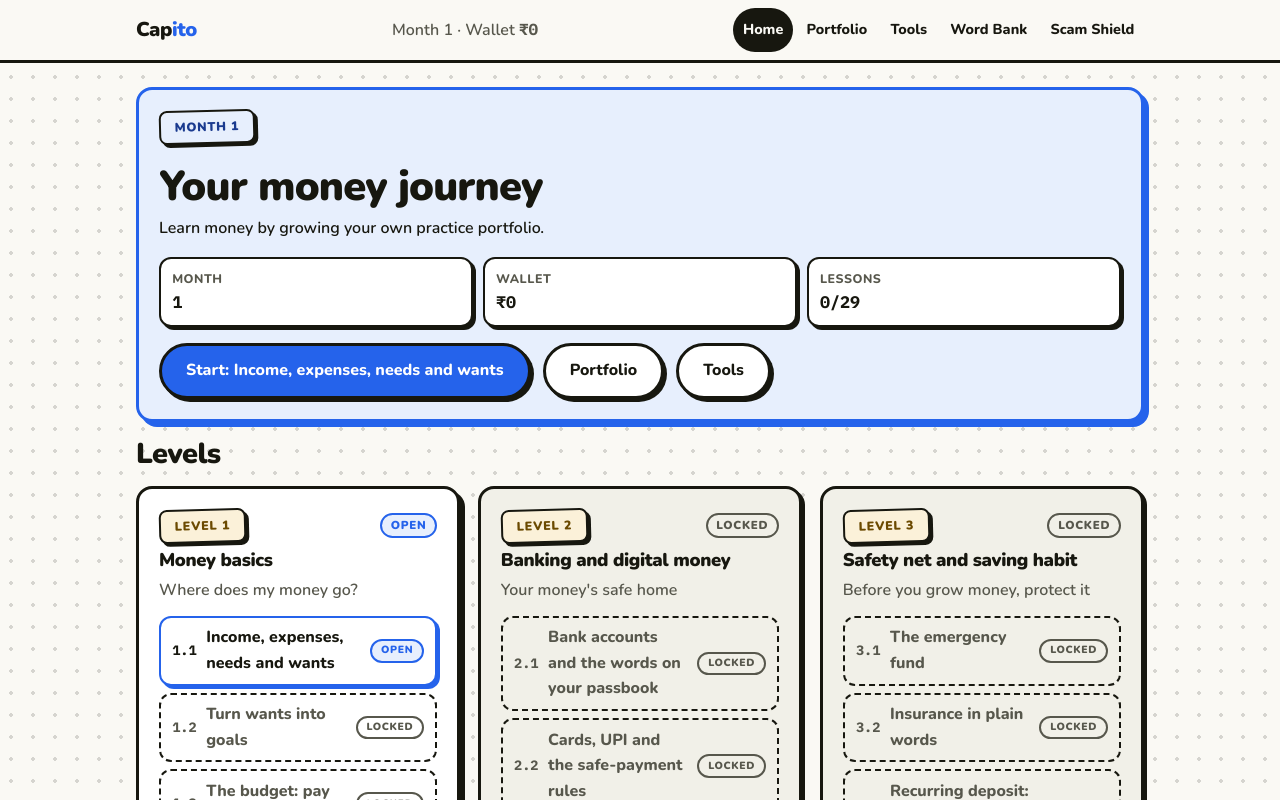
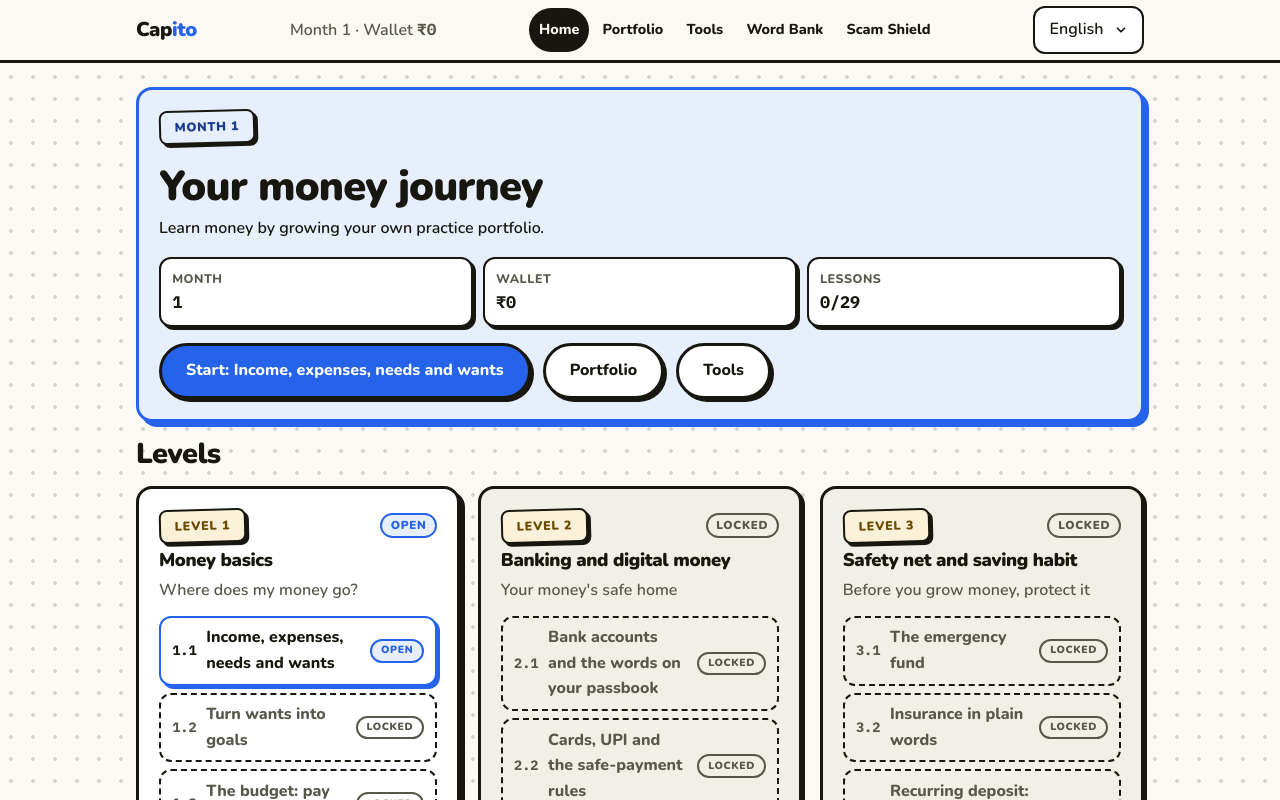
Before and after one commit to amey-op/capito, a React (Vite) app: page / in a window 1280 px wide. Shown: the top 800 px of the page. Built offline with nearby package versions, Linux system fonts and the light colour scheme.

Commit message:
feat(i18n): language switcher and draft note in the header

```diff
--- a/src/app/Layout.tsx
+++ b/src/app/Layout.tsx
@@ -3,6 +3,7 @@ import { useEffect } from 'react';
 import { NavLink, Outlet, useLocation } from 'react-router-dom';
 import { formatINR } from '@/core/format';
 import { useGameStore } from '@/core/store';
+import { isLanguage, setLanguage, supportedLanguages } from '@/core/i18n';
 
 const nav = [
   { to: '/', key: 'ui.nav.home', end: true },
@@ -13,7 +14,8 @@ const nav = [
 ] as const;
 
 export function Layout() {
-  const { t } = useTranslation();
+  const { t, i18n } = useTranslation();
+  const lang = isLanguage(i18n.language) ? i18n.language : 'en';
   const month = useGameStore((s) => s.game.month);
   const wallet = useGameStore((s) => s.game.buckets.wallet);
   const { pathname } = useLocation();
@@ -38,7 +40,28 @@ export function Layout() {
               </NavLink>
             ))}
           </nav>
+          <select
+            className="lang-switch"
+            aria-label={t('ui.lang.label')}
+            value={lang}
+            onChange={(e) => {
+              if (isLanguage(e.target.value)) void setLanguage(e.target.value);
+            }}
+          >
+            {supportedLanguages.map((l) => (
+              <option key={l} value={l} lang={l}>
+                {t(`ui.lang.${l}`)}
+              </option>
+            ))}
+          </select>
         </div>
+        {lang !== 'en' && (
+          <div className="container">
+            <p className="muted lang-draft" role="note">
+              {t('ui.lang.draft')}
+            </p>
+          </div>
+        )}
       </header>
       <main className="app-main">
         <div className="container">
```
